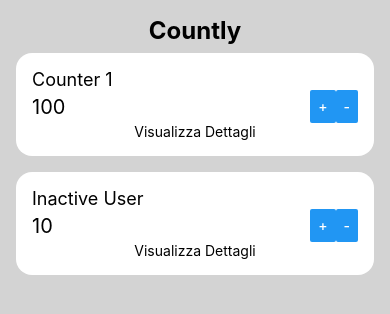
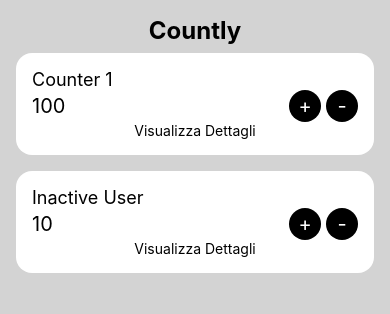
Before and after one commit to alestroc/Countly, a React Native app: screen / in a window 390 px wide. Shown: the top 314 px of the page. Built offline with nearby package versions, Linux system fonts and the light colour scheme.

Commit message:
(feat):buttons

```diff
--- a/src/screens/home.tsx
+++ b/src/screens/home.tsx
@@ -1,4 +1,4 @@
-import {Button, StyleSheet, Text, View} from 'react-native';
+import {Button, StyleSheet, Text, TouchableOpacity, View} from 'react-native';
 import React from 'react';
 
 const renderCard = (title: string, value: string) => {
@@ -8,8 +8,12 @@ const renderCard = (title: string, value: string) => {
       <View style={styles.cardContent}>
         <Text style={styles.cardValue}>{value}</Text>
         <View style={styles.row}>
-          <Button title="+" onPress={() => {}} />
-          <Button title="-" onPress={() => {}} />
+          <TouchableOpacity style={styles.button} onPress={() => {}}>
+            <Text style={styles.white}>+</Text>
+          </TouchableOpacity>
+          <TouchableOpacity style={styles.button} onPress={() => {}}>
+            <Text style={styles.white}>-</Text>
+          </TouchableOpacity>
         </View>
       </View>
       <View style={styles.icon}>
@@ -68,4 +72,17 @@ const styles = StyleSheet.create({
     fontSize: 20,
     color: 'black',
   },
+  button: {
+    marginLeft: 5,
+    backgroundColor: 'black',
+    height: 32,
+    width: 32,
+    alignItems: 'center',
+    borderRadius: 16,
+    justifyContent: 'center',
+  },
+  white: {
+    color: 'white',
+    fontSize: 20,
+  },
 });
```
